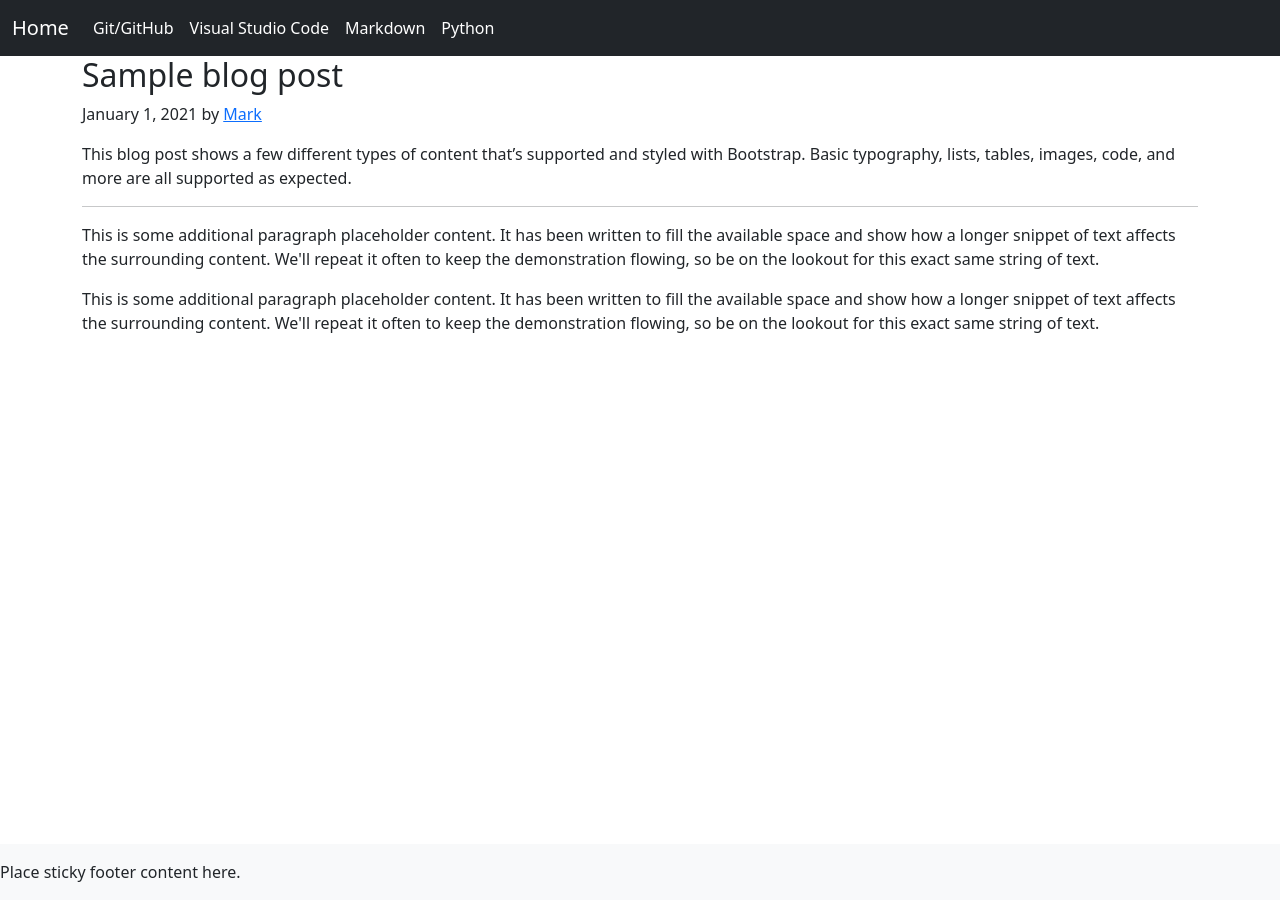
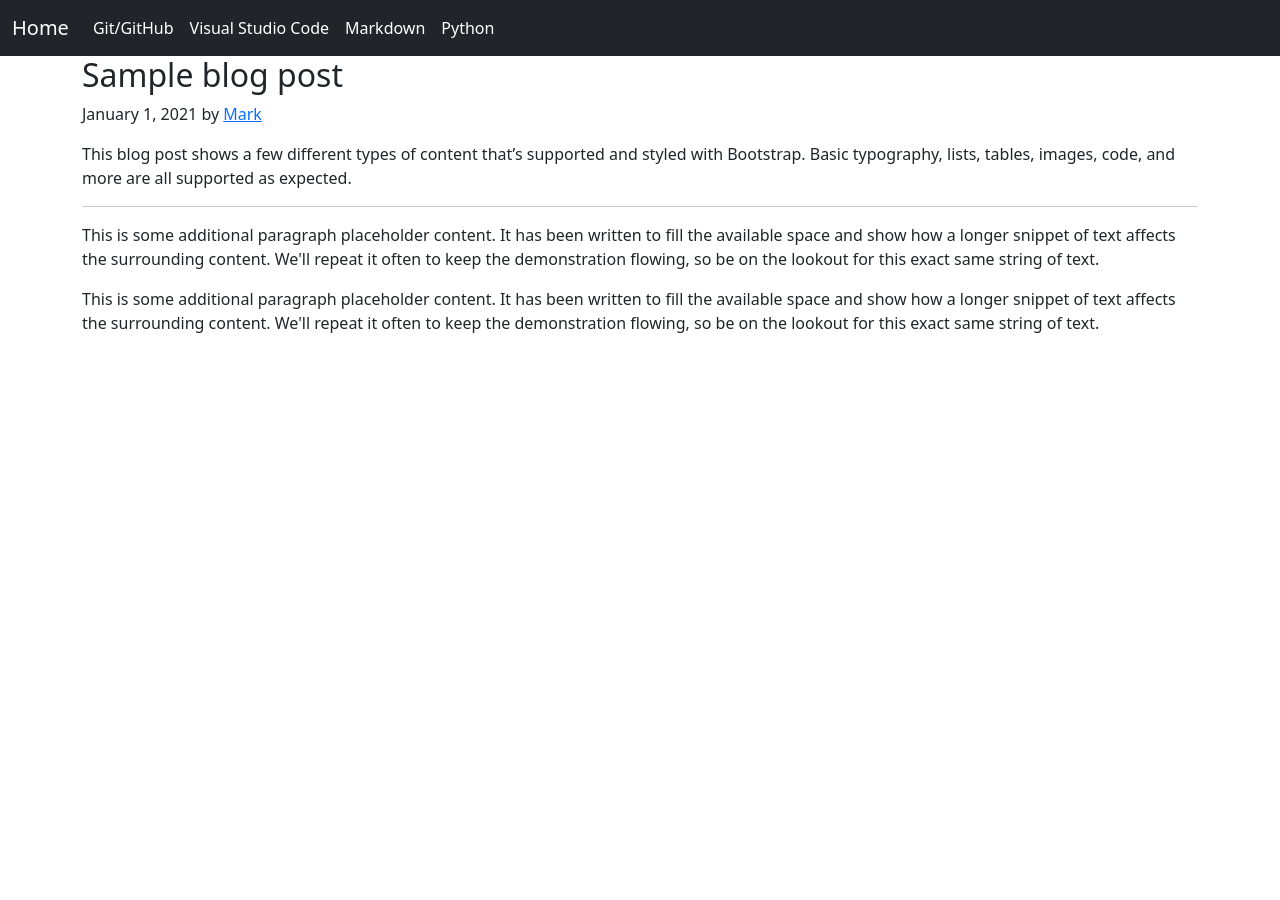
Before and after one commit to ConradoAlmeida/cheatsheets, a Jekyll site: the page built from index.html, in a window 1280 px wide. Built offline with Jekyll 4.4.1, drawn with Linux system fonts in a browser that asks for light colours.

Commit message:
removido footer

```diff
--- a/_layouts/default.html
+++ b/_layouts/default.html
@@ -88,8 +88,6 @@
 
 
 </main>
-<footer class="blog-footer fixed-bottom mt-auto py-3 bg-light">
-<span class="text-mute">Place sticky footer content here.</span>
-</footer>
+
   </body>
 </html>
```
